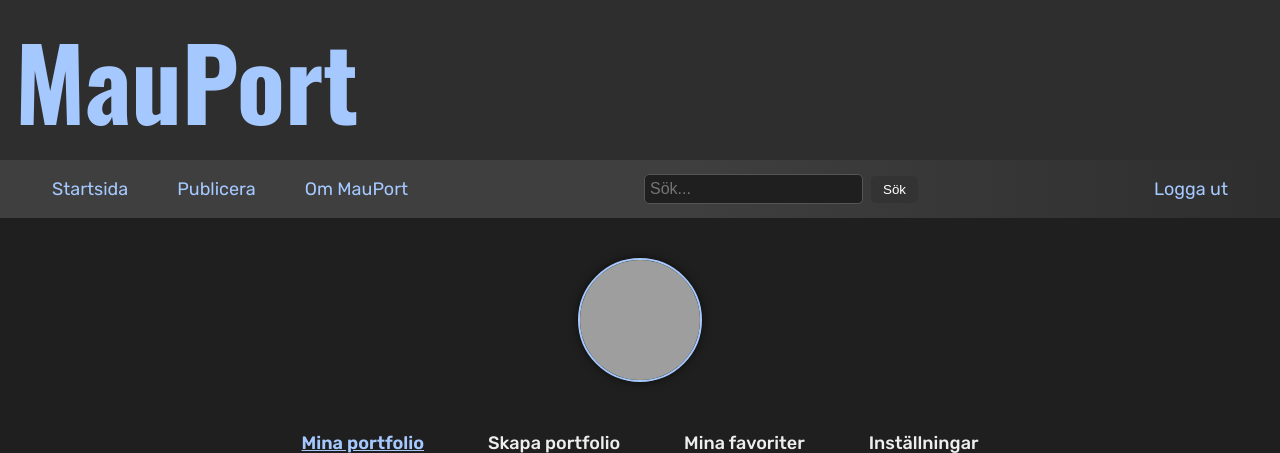
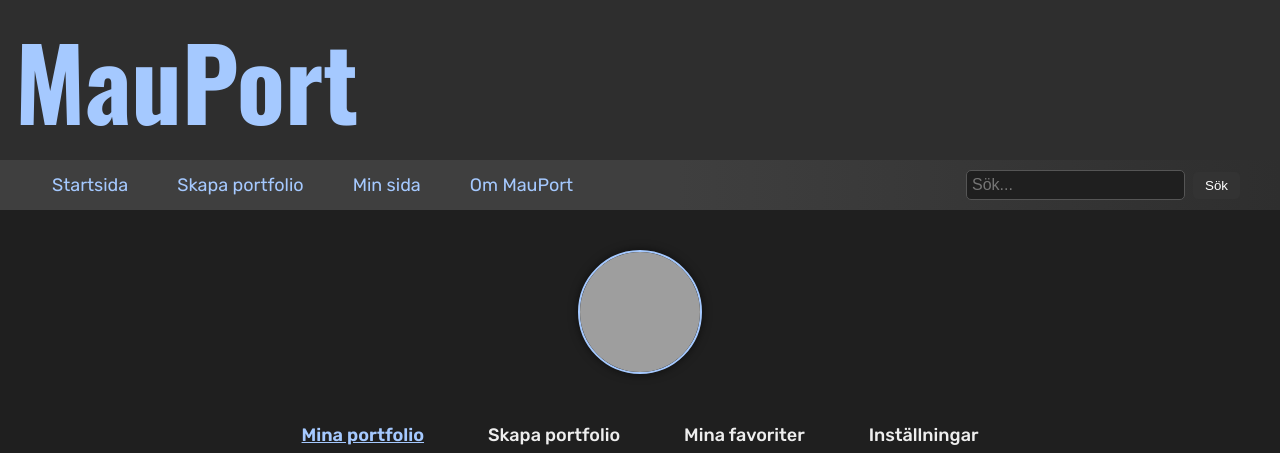
Before and after one commit to DABZEN8/MauPort, a Flask app: template templates/user_profile.html in a window 1280 px wide. Shown: the top 453 px of the page. Run offline with Flask 3, Linux system fonts and the light colour scheme; the template is opened without the code that fills it, so the values that code supplies are empty; some libraries are stand-ins or nearby versions; grey boxes are pictures that could not be loaded.

Commit message:
Lagt till sökfunktion på OM OSS
och tagit bort logga ut från nav-bar. Sökfältet har rättat till sig nu och är placerad på höger sida

```diff
--- a/templates/about.html
+++ b/templates/about.html
@@ -25,10 +25,11 @@
                 <li><a href="/register">Registrera dig</a></li>
             </ul>
 
-            <form class="search-form">
-                <input type="search" id="search" placeholder="Sök...">
+            <form class="search-form" method="get" action="{{ url_for('search') }}">
+                <input type="search" name="query" id="search" placeholder="Sök..." required>
                 <button type="submit">Sök</button>
             </form>
+        </div>
         </nav>
     </header>
 
--- a/templates/user_profile.html
+++ b/templates/user_profile.html
@@ -17,14 +17,14 @@
   <nav class="navbar">
     <ul>
       <li><a href="/">Startsida</a></li>
-      <li><a href="/upload">Publicera</a></li>
+      <li><a href="/upload">Skapa portfolio </a></li>
+      <li><a href="/profile">Min sida</a></li>
       <li><a href="/about">Om MauPort</a></li>
     </ul>
     <form class="search-form" action="/search" method="get">
       <input type="text" name="q" placeholder="Sök...">
       <button type="submit">Sök</button>
     </form>
-    <a href="/logout" class="logout-link">Logga ut</a>
   </nav>
 
   <main class="profile-wrapper">
```
